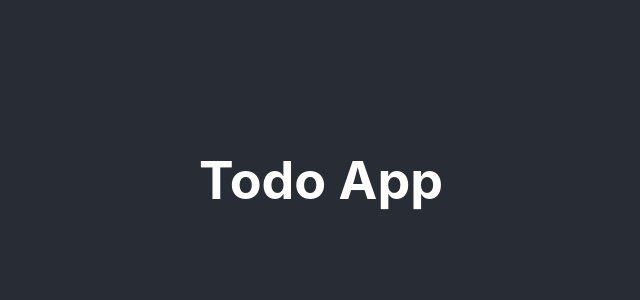
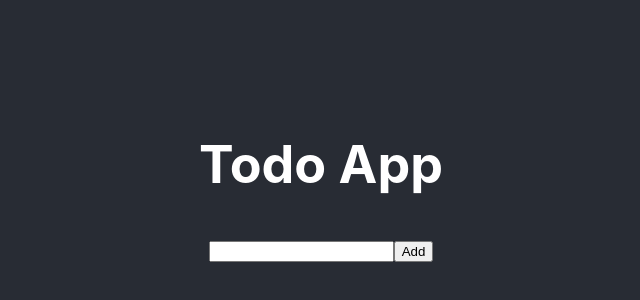
Before and after one commit to astorrer/kadince-todos, a React (Create React App) app: page / in a window 1280 px wide. Shown: the part 220-520 px from the top of the page, without its empty margins (319-959 px from the left). Built offline with nearby package versions, Linux system fonts and the light colour scheme.

Commit message:
Add Todo
Add addTodo function, create form fields.

```diff
--- a/src/App.js
+++ b/src/App.js
@@ -7,10 +7,24 @@ function App() {
   const [todoInput, setTodoInput] = useState('');
   const [todoStatus, setTodoStatus] = useState('all');
 
+  function addTodo(event) {
+    if (todoInput) {
+      event.preventDefault(); // Prevent the page from refreshing
+      setTodos([...todos, { text: todoInput, status: 'pending' }]);
+      setTodoInput(''); // Clear the input field
+    }
+  }
+
   return (
     <div className="App">
       <header className="App-header">
         <h1>Todo App</h1>
+        <div>
+          <form>
+            <input type="text" value={todoInput} onChange={(e) => setTodoInput(e.target.value)} />
+            <button type="submit" onClick={addTodo}>Add</button>
+          </form>
+        </div>
       </header>
     </div>
   );
```
